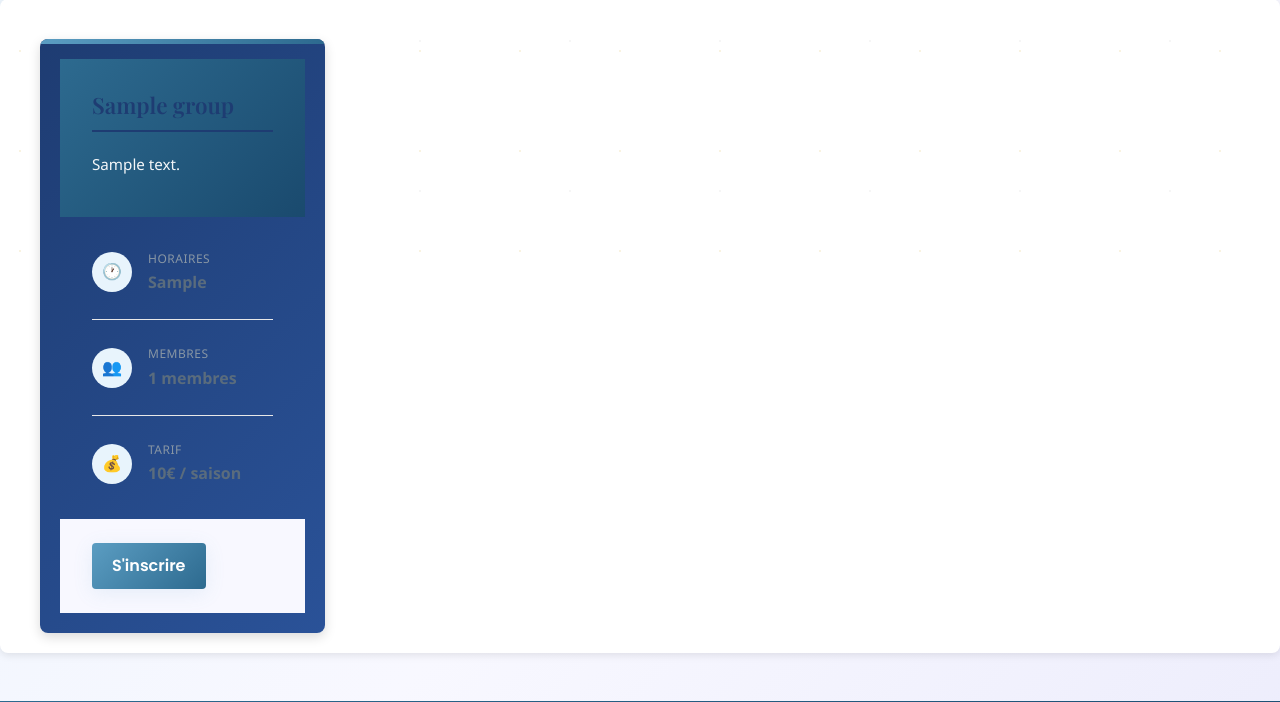
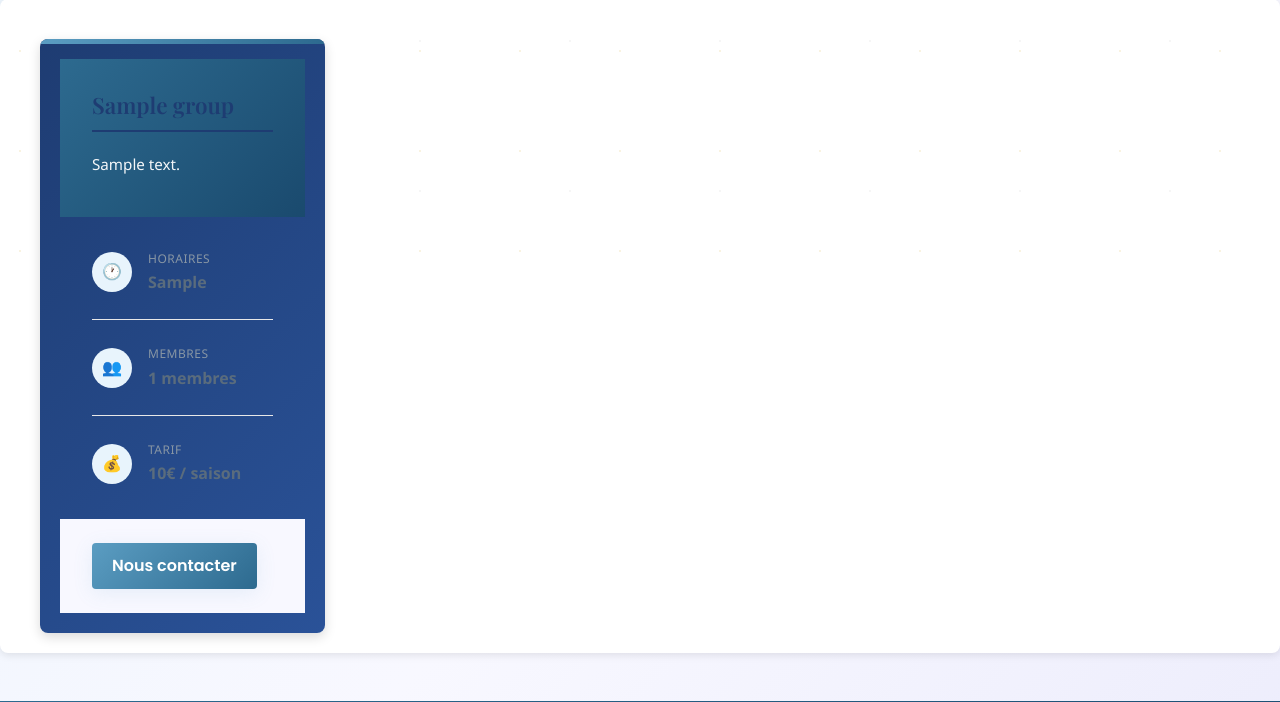
Before and after one commit to sarahmorgantordeur-lab/AxelClubTournai, a Flask app: page /groups in a window 1280 px wide. Shown: the part 469-1171 px from the top of the page. Run offline with Flask 3, Linux system fonts and the light colour scheme; tables that the repository leaves empty hold one stand-in row (values such as "Sample post"); some web fonts are replaced.

Commit message:
changement des droits d assignement de groupes

```diff
--- a/templates/auth/profile.html
+++ b/templates/auth/profile.html
@@ -72,8 +72,7 @@
                     {% endif %}
                     <li><a href="{{ url_for('auth.logout') }}">Déconnexion</a></li>
                 {% else %}
-                    <li><a href="{{ url_for('auth.login') }}" class="active">Connexion</a></li>
-                    <li><a href="{{ url_for('auth.register') }}">Inscription</a></li>
+                    <li><a href="{{ url_for('auth.login') }}">S'identifier</a></li>
                 {% endif %}
             </ul>
         </div>
--- a/templates/public/groups.html
+++ b/templates/public/groups.html
@@ -83,7 +83,7 @@
                             </div>
                         </div>
                         <div class="group-card-footer">
-                            <a href="{{ url_for('auth.register') }}" class="btn btn-primary btn-sm">S'inscrire</a>
+                            <a href="mailto:axelclubtournai@federe.com" class="btn btn-primary btn-sm">Nous contacter</a>
                         </div>
                     </div>
                 {% endfor %}
```
